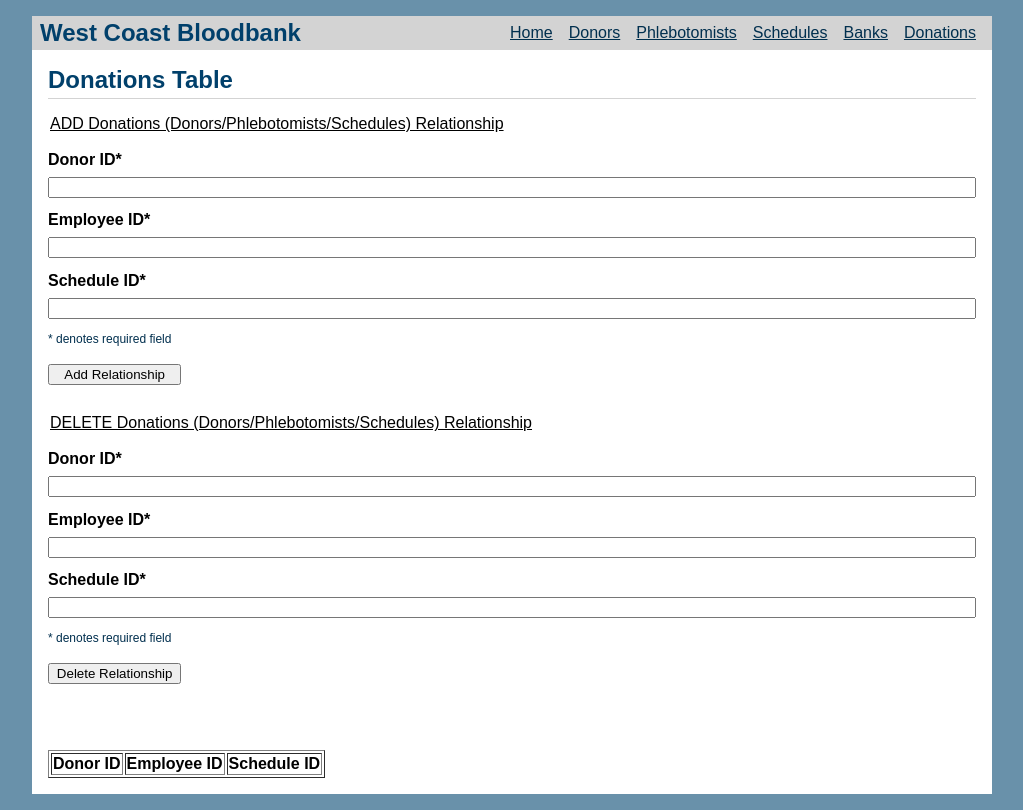
After one commit to joymicoariola/wc_bloodbank, a Flask app: page /donations in a window 1280 px wide. The commit adds this page. Shown: the whole page, without its empty margins (128-1151 px from the left). Run offline with Flask 2, Linux system fonts and the light colour scheme; lists and menus that the app fills with data are empty; some libraries are stand-ins or nearby versions.

Commit message:
5/20/21 Step 5

```diff
--- a/app.py
+++ b/app.py
@@ -40,29 +40,70 @@ def add_new_donor():
     result = execute_query(db_connection, query, data)
     return render_template("donors.j2")
 
-@app.route('/Phlebotomists')
+@app.route('/phlebotomists')
 def phlebotomists():
+    return render_template("phlebotomists.j2")
+
+@app.route('/add_new_phlebotomist', methods=['POST', 'GET'])
+def add_new_phlebotomist():
+    db_connection = connect_to_database()
+    fname = request.form['firstName']
+    lname = request.form['lastName']
+    licenseExp = request.form['licenseExpiration']
+    phone = request.form['phone']
+    bankID = request.form['bankID']
+    query = "INSERT INTO Phlebotomist (firstName, lastName, licenseExpiration, phone, bankID) VALUES (%s, %s, %s, %s, %s)"
+    data = (fname, lname, licenseExp, phone, bankID)
+    result = execute_query(db_connection, query, data)
     return render_template("phlebotomists.j2")
 
 @app.route('/schedules')
 def schedules():
     return render_template("schedules.j2")
 
+@app.route('/add_new_schedule', methods=['POST', 'GET'])
+def add_new_schedule():
+    db_connection = connect_to_database()
+    date = request.form['scheduleDate']
+    startTime = request.form['startTime']
+    endTime = request.form['endTime']
+    query = "INSERT INTO Schedules (scheduleDate, startTime, endTime) VALUES (%s, %s, %s)"
+    data = (date, startTime, endTime)
+    result = execute_query(db_connection, query, data)
+    return render_template("schedules.j2")
+
 @app.route('/banks')
 def banks():
     return render_template("banks.j2")
 
-@app.route('/donors_schedules')
-def donors_schedules():
-    return render_template("donors_schedules.j2")
+@app.route('/banks', methods=['POST', 'GET'])
+def add_new_banks():
+    db_connection = connect_to_database()
+    bankName = request.form['bankName']
+    address = request.form['bankAddress']
+    city = request.form['city']
+    state = request.form['state']
+    zip = request.form['zip']
+    phone = request.form['phone']
+    query = "INSERT INTO Banks (bankName, bankAddress, city, state, zip, phone) VALUES (%s, %s, %s, %s, %s, %s)"
+    data = (bankName, address, city, state, zip, phone)
+    result = execute_query(db_connection, query, data)
+    return render_template("banks.j2")
 
-@app.route('/phlebotomists_schedules')
-def phlebotomists_schedules():
-    return render_template("phlebotomists_schedules.j2")
+@app.route('/donations')
+def donations():
+    return render_template("donations.j2")
 
-@app.route('/phlebotomists_schedules')
-def donors_schedules():
-    return render_template("phlebotomists_schedules.j2", people=people_from_app_py)
+@app.route('/add_new_donations', methods=['POST', 'GET'])
+def add_new_donations():
+    db_connection = connect_to_database()
+    scheduleID = request.form['scheduleID']
+    phlebotomistID = request.form['phlebotomistID']
+    donorID = request.form['donorID']
+    query = "INSERT INTO Donations (scheduleID, phlebotomistID, donorID) VALUES (%s, %s, %s)"
+    data = (scheduleID, phlebotomistID, donorID)
+    result = execute_query(db_connection, query, data)
+    return render_template("donations.j2")
 
 # Listener
 
--- a/templates/banks.j2
+++ b/templates/banks.j2
@@ -6,7 +6,7 @@
 
 {% block content %}
     <div>
-      <form action method="post">
+      <form id="newSchedule" action="/add_new_banks" method="post">
         <u><legend>Add new bank</legend></u>
         <br>
         <label for="bankName">Bank Name*</label>
@@ -75,7 +75,7 @@
         <label for="zip">Phone*</label>
         <input type="text" name="phone" id="phone" placeholder="999-999-9999">
         <a style="font-size:12px;">* denotes required field</a>
-        <input type="submit" formmethod="post" value="Add Bank">
+        <input type="submit" value="Add Bank">
       </form>
     </div>
 
--- /dev/null
+++ b/templates/donations.j2
@@ -0,0 +1,61 @@
+{% extends 'layout.j2' %}
+
+{% block header %}
+  <h1>{% block title %}Donations Table{% endblock %}</h1>
+{% endblock %}
+
+{% block content %}
+    <div>
+      <form id="newDonation" action="/add_new_donations" method="post">
+        <u><legend>ADD Donations (Donors/Phlebotomists/Schedules) Relationship</legend></u>
+        <br>
+        <label for="donorID">Donor ID*</label>
+        <input type="text" name="donorID" id="donorID">
+        <label for="phlebotomistID">Employee ID*</label>
+        <input type="text" name="phlebotomistID" id="phlebotomistID">
+        <label for="scheduleID">Schedule ID*</label>
+        <input type="text" name="scheduleID" id="scheduleID">
+        <a style="font-size:12px;">* denotes required field</a>
+        <br>
+        <input type="submit" value="Add Relationship">
+      </form>
+    </div>
+
+    <div>
+      <form id="deleteDonation" action="/delete_donations" method="post">
+        <u><legend>DELETE Donations (Donors/Phlebotomists/Schedules) Relationship</legend></u>
+        <br>
+        <label for="donorID">Donor ID*</label>
+        <input type="text" name="donorID" id="donorID">
+        <label for="phlebotomistID">Employee ID*</label>
+        <input type="text" name="phlebotomistID" id="phlebotomistID">
+        <label for="scheduleID">Schedule ID*</label>
+        <input type="text" name="scheduleID" id="scheduleID">
+        <a style="font-size:12px;">* denotes required field</a>
+        <br>
+        <input type="submit" value="Delete Relationship">
+      </form>
+    </div>
+
+    <br>
+    <br>
+    <table class="dataTable" border="1">
+    <thead>
+    <tr>
+        <th>Donor ID</th>
+        <th>Employee ID</th>
+        <th>Schedule ID</th>
+    </tr>
+    <tbody>
+
+    {% for item in people %}
+    <tr>
+        <td>----</td>
+        <td>----</td>
+        <td>----</td>
+    </tr>
+    </div>
+    {% endfor %}
+    </table>
+
+{% endblock %}
--- a/templates/index.j2
+++ b/templates/index.j2
@@ -13,9 +13,7 @@
     <p>Allows the blood bank to retain and maintain a schedule. Allows the user add, delete, or update schedules.</p>
   <h2>Banks</h2>
     <p>Allows a way for the schedule to be linked to a certain bank.</p>
-  <h2>Donors_Schedules</h2>
-    <p>Allows the relationships between Donors and Schedules (M:M relationship) to be added or deleted</p>
-  <h2>Phlebotomists_Schedules</h2>
-    <p>Allows the relationships between Phlebotomists and Schedules (M:M relationship) to be added or deleted</p>
+  <h2>Donations</h2>
+    <p>Allows the relationships between Donors, Phlebotomists, and Schedules (M:M:M relationship) to be added or deleted</p>
 
 {% endblock %}
--- a/templates/layout.j2
+++ b/templates/layout.j2
@@ -9,8 +9,7 @@
     <li><a href="{{ url_for('phlebotomists') }}">Phlebotomists</a></li>
 	<li><a href="{{ url_for('schedules') }}">Schedules</a></li>
     <li><a href="{{ url_for('banks') }}">Banks</a></li>
-    <li><a href="{{ url_for('donors_schedules') }}">Donors_Schedules</a></li>
-	<li><a href="{{ url_for('phlebotomists_schedules') }}">Phlebotomists_Schedules</a></li>
+    <li><a href="{{ url_for('donations') }}">Donations</a></li>
   </ul>
 </nav>
 <section class="content">
--- a/templates/phlebotomists.j2
+++ b/templates/phlebotomists.j2
@@ -6,7 +6,7 @@
 
 {% block content %}
     <div>
-      <form action method="post">
+      <form id="newPhlebotomist" action="/add_new_phlebotomist" method="post">
         <u><legend>Add phlebotomists</legend></u>
         <br>
         <label for="donatedDate">Bank ID*</label>
@@ -20,7 +20,7 @@
         <label for="donatedDate">Phone*</label>
         <input type="text" name="phone" id="phone" placeholder="999-999-9999">
         <a style="font-size:12px;">* denotes required field</a>
-        <input type="submit" formmethod="post" value="Add Phlebotomist">
+        <input type="submit" value="Add Phlebotomist">
       </form>
     </div>
 
```
Also changed, not shown: templates/donors_schedules.j2 (deleted, +0 -42 lines), templates/phlebotomists_schedules.j2 (deleted, +0 -42 lines), templates/schedules.j2 (+4 -4 lines).
